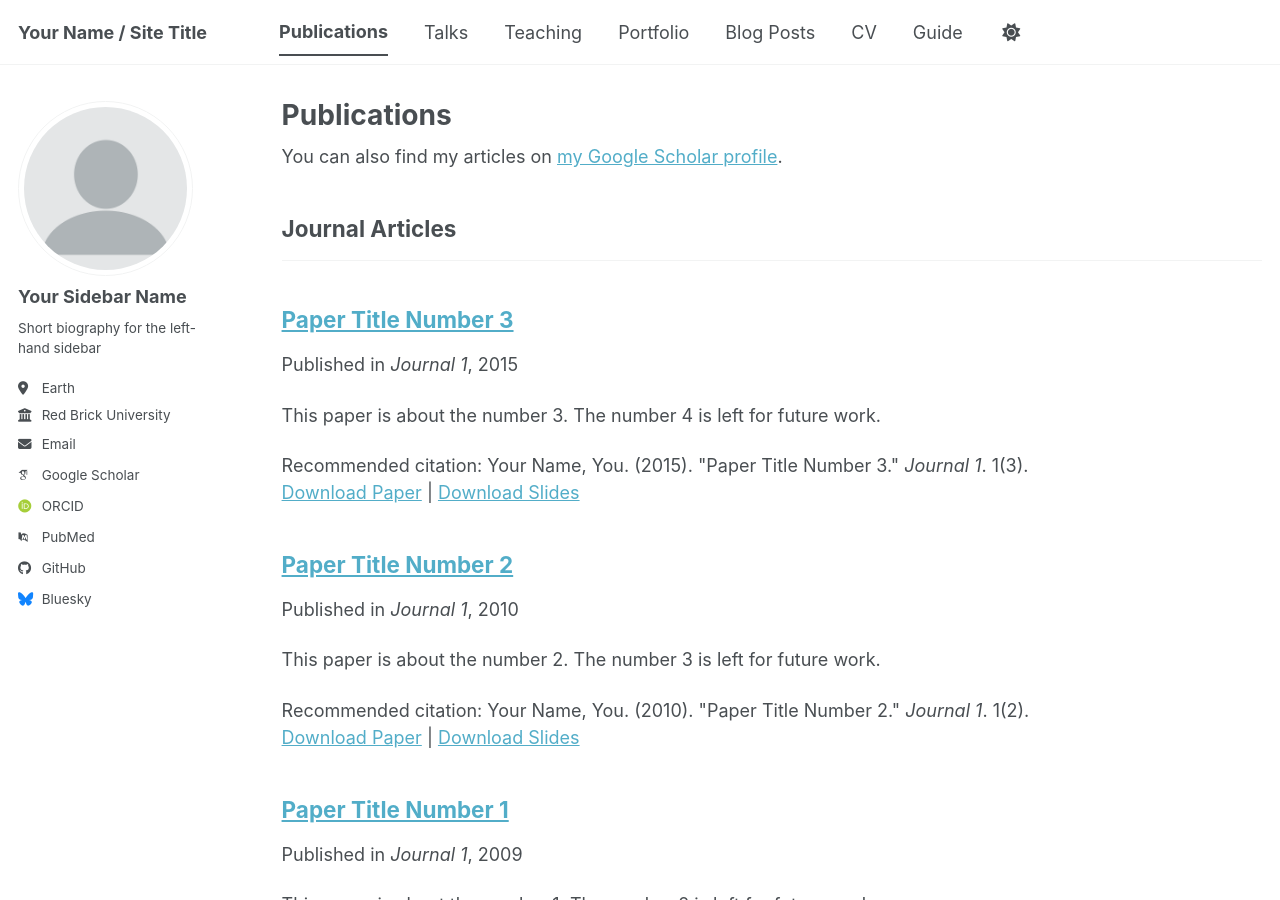
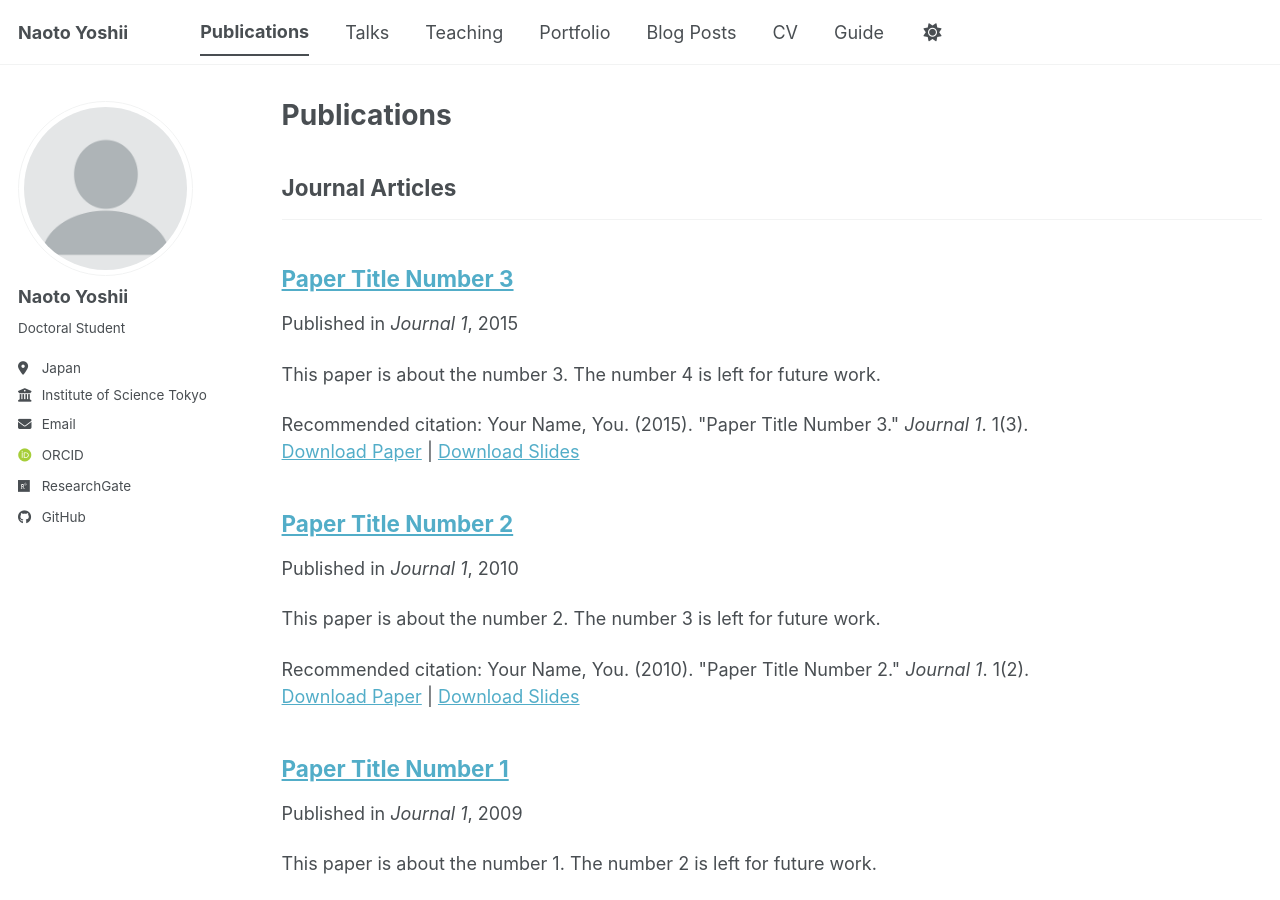
Before and after one commit to yoshiinaoto/yoshiinaoto.github.io, a Jekyll site: the page built from _pages/publications.html, in a window 1280 px wide and 900 px high. Built offline with Jekyll 4.4.1, drawn with Linux system fonts in a browser that asks for light colours; some web fonts are replaced; a script bundle is joined from its source files by our own code; library files that are not in the unit come from our copies; some of the changed text lies outside the part shown.

Commit message:
update info and adopt jp

```diff
--- a/_config.yml
+++ b/_config.yml
@@ -9,10 +9,10 @@
 # Basic Site Settings
 locale                   : "en-US"
 site_theme               : "default" # The available themes options are "default", "air", "sunrise", "mint", "dirt" and "contrast"
-title                    : "Your Name / Site Title"
+title                    : "Naoto Yoshii"
 title_separator          : "-"
-name                     : &name "Your Name"
-description              : &description "Your Name's academic portfolio"   # Update this with a general description of your site, this is the default if not overridden by a page
+name                     : &name "Naoto Yoshii"
+description              : &description "Naoto Yoshii's academic portfolio"   # Update this with a general description of your site, this is the default if not overridden by a page
 url                      : https://yoshiinaoto.github.io # The base hostname & protocol for your site e.g. "https://[your GitHub username].github.io",
                                                            # or if you already have some other page hosted on Github then use "https://[your GitHub username].github.io/[Your Repo Name]"
 baseurl                  : "" # the subpath of your site, e.g. "/blog"
@@ -24,25 +24,33 @@ repository               : "yoshiinaoto/yoshiinaoto.github.io"
 author:
   # Biographic information
   avatar           : "profile.png"
-  name             : "Your Sidebar Name"
+  name             : "Naoto Yoshii"
+  name_en          : "Naoto Yoshii"
+  name_jp          : "吉井 碧人"
   pronouns         : # example: "she/her"
-  bio              : "Short biography for the left-hand sidebar"
-  location         : "Earth"
-  employer         : "Red Brick University"
+  bio              : "Doctoral Student"
+  bio_en           : "Doctoral Student"
+  bio_jp           : "博士後期課程学生"
+  location         : "Japan"
+  location_en      : "Japan"
+  location_jp      : "日本"
+  employer         : "Institute of Science Tokyo"
+  employer_en      : "Institute of Science Tokyo"
+  employer_jp      : "東京科学大学"
   uri              : # URL
-  email            : "none@example.org"
+  email            : "naoto@img.comp.isct.ac.jp"
 
   # Academic websites
   academia         : # URL
   arxiv            : # URL - Update with the correct link to your profile
-  googlescholar    : "https://scholar.google.com/citations?user=PS_CX0AAAAAJ"
+  googlescholar    : # URL
   inspire-hep      : # URL
   impactstory      : # URL
-  orcid            : "https://orcid.org/yourorcidurl"
+  orcid            : "https://orcid.org/0009-0002-5694-2710"
   semantic         : # URL
   ssrn             : # URL
-  pubmed           : "https://www.ncbi.nlm.nih.gov/pubmed/?term=john+snow"
-  researchgate     : # URL
+  pubmed           : # URL
+  researchgate     : "https://www.researchgate.net/profile/Naoto-Yoshii"
   scopus           : # URL
   zotero           : # URL
 
@@ -51,13 +59,13 @@ author:
   bitbucket        : # Username - Update with your username on the site
   codepen          : # Username
   dribbble         : # Username
-  github           : "academicpages"
+  github           : "yoshiinaoto"
   kaggle           : # Username
   stackoverflow    : # User number or user number and name (i.e., use "1" or "1/jeff-atwood")
 
   # Social media
   artstation       : # Username
-  bluesky          : "bsky.app" # Replace this with you Bluesky username
+  bluesky          : # Username
   facebook         : # Username
   flickr           : # Username
   foursquare       : # Username
@@ -90,6 +98,8 @@ publication_category:
     title: 'Journal Articles'
   conferences:
     title: 'Conference Papers'
+  posters:
+    title: 'Posters'
 
 # Site Settings
 teaser                   :  # filename of teaser fallback teaser image placed in /images/ for social media previews
@@ -125,7 +135,7 @@ staticman:
       options:
         format           : "iso8601" # "iso8601" (default), "timestamp-seconds", "timestamp-milliseconds"
 atom_feed:
-  hide                   : false     # change to true to hide the RSS feed in the footer
+  hide                   : true     # change to true to hide the RSS feed in the footer
   path                   : # blank (default) uses feed.xml
 
 
@@ -271,7 +281,7 @@ defaults:
     values:
       layout: single
       author_profile: true
-      share: true
+      share: false
       comments: true
   # _portfolio
   - scope:
```
